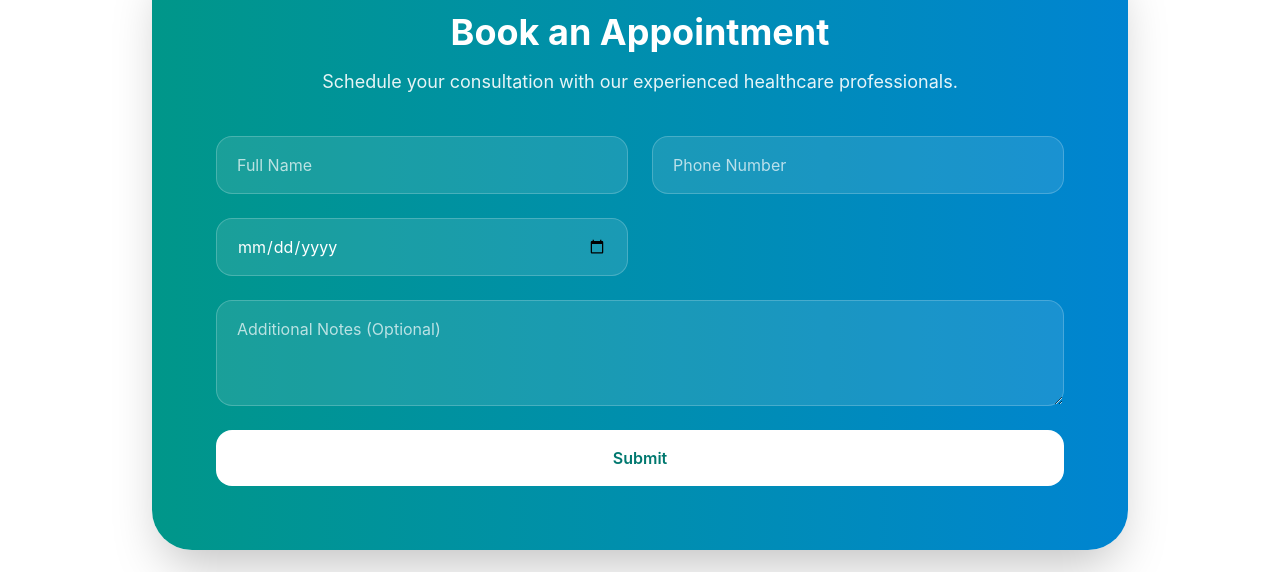
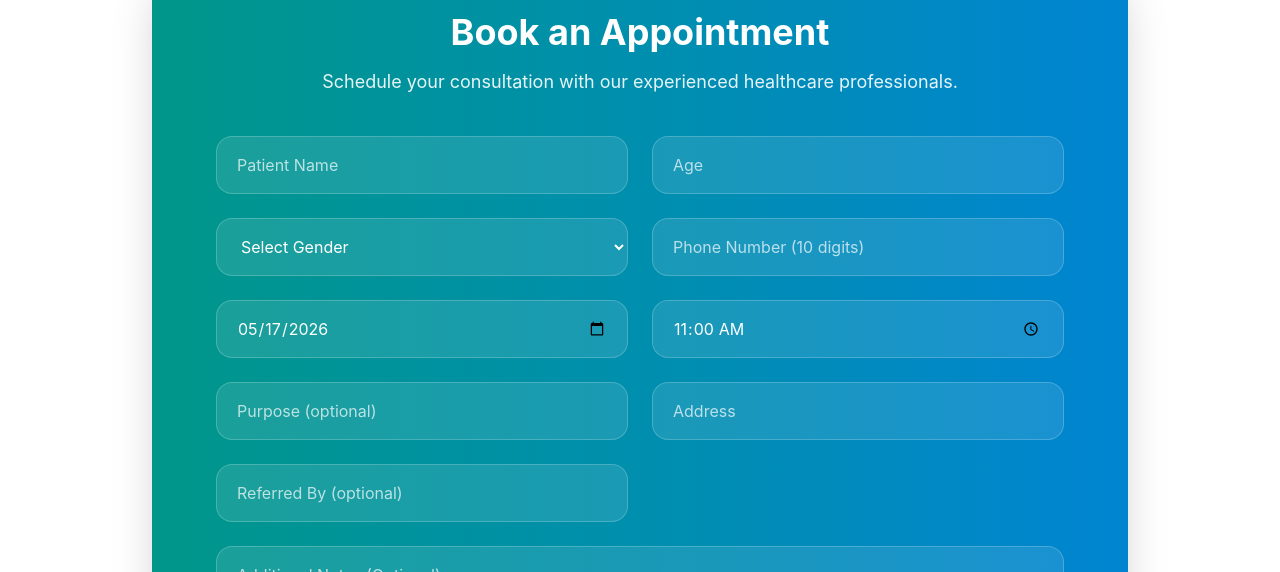
Before and after one commit to SMJajoo/RG_website, a React (Vite) app in the folder radhegovind-hospital/: page / in a window 1280 px wide. Shown: the part 5120-5692 px from the top of the page. Built offline with nearby package versions, Linux system fonts and the light colour scheme.

Commit message:
google sheet - online booking appoitnment

```diff
--- a/radhegovind-hospital/server.js
+++ b/radhegovind-hospital/server.js
@@ -34,23 +34,89 @@ app.get('/api/appointments', (req, res) => {
 // Create new appointment
 app.post('/api/appointments', (req, res) => {
   try {
-    const { fullName, phone, treatment, dateTime, notes } = req.body;
+    const {
+      patientName,
+      phone,
+      date,
+      time,
+      doctor,
+      purpose,
+      age,
+      gender,
+      address,
+      referredBy,
+      notes,
+    } = req.body;
 
-    // Validation (treatment is now optional)
-    if (!fullName || !phone || !dateTime) {
-      return res.status(400).json({ error: 'Missing required fields' });
+    // Basic validation
+    if (!patientName || !phone || !date || !time) {
+      return res.status(400).json({ error: 'Missing required fields (patientName, phone, date, time)' });
     }
+
+    // Normalize phone to digits and expect 10 digits
+    const cleanedPhone = ('' + phone).replace(/\D/g, '');
+    if (cleanedPhone.length !== 10) {
+      return res.status(400).json({ error: 'Phone must be 10 digits' });
+    }
+
+    // Parse date and time into ISO datetime
+    const parseDateTime = (dateStr, timeStr) => {
+      // dateStr may be YYYY-MM-DD or DD/MM/YYYY
+      let year, month, day;
+      if (dateStr.includes('/')) {
+        const parts = dateStr.split('/').map(p => p.trim());
+        if (parts[0].length === 4) {
+          year = parseInt(parts[0]);
+          month = parseInt(parts[1]);
+          day = parseInt(parts[2]);
+        } else {
+          day = parseInt(parts[0]);
+          month = parseInt(parts[1]);
+          year = parseInt(parts[2]);
+        }
+      } else {
+        const parts = dateStr.split('-');
+        year = parseInt(parts[0]);
+        month = parseInt(parts[1]);
+        day = parseInt(parts[2]);
+      }
+
+      // timeStr may be HH:MM or H:MM AM/PM
+      let hour = 0;
+      let minute = 0;
+      const ampmMatch = timeStr.match(/(AM|PM|am|pm)/);
+      let timePart = timeStr.replace(/\s?(AM|PM|am|pm)/, '').trim();
+      const t = timePart.split(':');
+      hour = parseInt(t[0] || 0);
+      minute = parseInt(t[1] || 0);
+      if (ampmMatch) {
+        const ampm = ampmMatch[0].toLowerCase();
+        if (ampm === 'pm' && hour < 12) hour += 12;
+        if (ampm === 'am' && hour === 12) hour = 0;
+      }
+
+      const dt = new Date(year, month - 1, day, hour, minute, 0, 0);
+      return dt.toISOString();
+    };
+
+    const dateTime = parseDateTime(date, time);
 
     const data = fs.readFileSync(appointmentsFile, 'utf8');
     const appointments = JSON.parse(data);
 
     const newAppointment = {
       id: Date.now(),
-      fullName,
-      phone,
-      // Only add treatment if present
-      ...(treatment ? { treatment } : {}),
+      patientName,
+      phone: cleanedPhone,
+      date,
+      time,
       dateTime,
+      doctor: doctor || null,
+      purpose: purpose || null,
+      age: age || null,
+      gender: gender || null,
+      address: address || null,
+      referredBy: referredBy || null,
       notes: notes || '',
       status: 'Pending',
       createdAt: new Date().toISOString(),
@@ -61,6 +127,7 @@ app.post('/api/appointments', (req, res) => {
 
     res.status(201).json({ message: 'Appointment booked successfully', appointment: newAppointment });
   } catch (error) {
+    console.error(error);
     res.status(500).json({ error: 'Failed to create appointment' });
   }
 });
--- a/radhegovind-hospital/src/App.jsx
+++ b/radhegovind-hospital/src/App.jsx
@@ -11,9 +11,16 @@ export default function RadheGovindHospitalWebsite() {
   const [expandedService, setExpandedService] = useState(null);
   const [currentImageIndex, setCurrentImageIndex] = useState(0);
   const [formData, setFormData] = useState({
-    fullName: '',
+    patientName: '',
+    age: '',
+    gender: '',
     phone: '',
-    appointmentDate: '',
+    doctor: 'gbhattad',
+    date: new Date().toISOString().split('T')[0],
+    time: '11:00',
+    purpose: '',
+    address: '',
+    referredBy: '',
     notes: '',
   });
   const [formStatus, setFormStatus] = useState('');
@@ -21,6 +28,7 @@ export default function RadheGovindHospitalWebsite() {
 
   const phoneNumber = '919579912389';
   const whatsappNumber = '919579912389';
+  const GOOGLE_SHEET_URL = 'https://script.google.com/macros/s/AKfycbwMisTW9D-Z1gC8YH4q_oGJ2OwGaa0I4P6hfOIYDxu7f0Hu0CghecYek_egoGQVbNrXBA/exec';
 
   const handleCallNow = () => {
     window.location.href = `tel:+${phoneNumber}`;
@@ -45,47 +53,82 @@ export default function RadheGovindHospitalWebsite() {
     }));
   };
 
-  const handleFormSubmit = (e) => {
+  const handleFormSubmit = async (e) => {
     e.preventDefault();
     setLoading(true);
     setFormStatus('');
 
     try {
-      // Format appointment date
-      const appointmentDateObj = new Date(formData.appointmentDate);
-      const dateString = appointmentDateObj.toLocaleDateString('en-IN', {
-        weekday: 'long',
-        year: 'numeric',
-        month: 'long',
-        day: 'numeric',
-      });
+      const cleanedName = formData.patientName.trim();
+      const cleanedPhone = (formData.phone || '').replace(/\D/g, '');
+      const doctorValue = formData.doctor || 'gbhattad';
+      const selectedDate = formData.date || new Date().toISOString().split('T')[0];
+      const selectedTime = formData.time || '11:00';
 
-      // Construct WhatsApp message
+      // Basic phone validation: expect 10 digits
+      if (cleanedPhone.length !== 10) {
+        setFormStatus('error');
+        setLoading(false);
+        return alert('Please enter a valid 10-digit phone number');
+      }
+
       const message = `Hello! I would like to book an appointment at RadheGovind Hospital.
 
-*Patient Details:*
- Full Name: ${formData.fullName}
- Phone: ${formData.phone}
- Preferred Appointment Date: ${dateString}
-${formData.notes ? ` Additional Notes: ${formData.notes}` : ''}
+    *Patient Details:*
+    Patient Name: ${cleanedName}
+    Phone: ${cleanedPhone}
+    Age: ${formData.age}
+    Gender: ${formData.gender}
+    Date: ${selectedDate}
+    Time: ${selectedTime}
+    Purpose: ${formData.purpose}
+    Address: ${formData.address}
+    Referred By: ${formData.referredBy}
 
-Please confirm my appointment. Thank you!`;
+    Please confirm my appointment. Thank you!`;
 
-      // Send to WhatsApp
       const encodedMessage = encodeURIComponent(message);
       window.open(`https://wa.me/${whatsappNumber}?text=${encodedMessage}`, '_blank');
 
-      // Show success message
+      const params = new URLSearchParams({
+        'Patient Name': cleanedName,
+        'Phone': cleanedPhone,
+        'Date': selectedDate,
+        'Time': selectedTime,
+        'Doctor': doctorValue,
+        'Purpose': formData.purpose || '',
+        'Age': formData.age || '',
+        'Gender': formData.gender || '',
+        'Address': formData.address || '',
+        'Referred By': formData.referredBy || '',
+        'Notes': formData.notes || '',
+      });
+
+      const response = await fetch(`${GOOGLE_SHEET_URL}?${params.toString()}`, {
+        method: 'GET',
+      });
+
+      if (!response.ok) {
+        throw new Error('Google Sheet submission failed');
+      }
+
       setFormStatus('success');
       setFormData({
-        fullName: '',
+        patientName: '',
+        age: '',
+        gender: '',
         phone: '',
-        appointmentDate: '',
+        doctor: 'gbhattad',
+        date: new Date().toISOString().split('T')[0],
+        time: '11:00',
+        purpose: '',
+        address: '',
+        referredBy: '',
         notes: '',
       });
     } catch (error) {
+      console.error('Error:', error);
       setFormStatus('error');
-      console.error('Error:', error);
     } finally {
       setLoading(false);
     }
@@ -639,18 +682,43 @@ Please confirm my appointment. Thank you!`;
               <form onSubmit={handleFormSubmit} className="grid md:grid-cols-2 gap-6">
                 <input
                   type="text"
-                  name="fullName"
-                  placeholder="Full Name"
-                  value={formData.fullName}
+                  name="patientName"
+                  placeholder="Patient Name"
+                  value={formData.patientName}
                   onChange={handleFormChange}
                   required
                   className="bg-white/10 border border-white/20 rounded-2xl px-5 py-4 placeholder-white/70 outline-none focus:ring-2 focus:ring-white text-white"
                 />
 
                 <input
+                  type="number"
+                  name="age"
+                  placeholder="Age"
+                  min="0"
+                  max="120"
+                  value={formData.age}
+                  onChange={handleFormChange}
+                  required
+                  className="bg-white/10 border border-white/20 rounded-2xl px-5 py-4 placeholder-white/70 outline-none focus:ring-2 focus:ring-white text-white"
+                />
+
+                <select
+                  name="gender"
+                  value={formData.gender}
+                  onChange={handleFormChange}
+                  required
+                  className="bg-white/10 border border-white/20 rounded-2xl px-5 py-4 outline-none focus:ring-2 focus:ring-white text-white"
+                >
+                  <option value="" className="text-slate-800">Select Gender</option>
+                  <option value="Male" className="text-slate-800">Male</option>
+                  <option value="Female" className="text-slate-800">Female</option>
+                  <option value="Other" className="text-slate-800">Other</option>
+                </select>
+
+                <input
                   type="tel"
                   name="phone"
-                  placeholder="Phone Number"
+                  placeholder="Phone Number (10 digits)"
                   value={formData.phone}
                   onChange={handleFormChange}
                   required
@@ -659,11 +727,48 @@ Please confirm my appointment. Thank you!`;
 
                 <input
                   type="date"
-                  name="appointmentDate"
-                  value={formData.appointmentDate}
+                  name="date"
+                  value={formData.date}
                   onChange={handleFormChange}
                   required
                   className="bg-white/10 border border-white/20 rounded-2xl px-5 py-4 outline-none focus:ring-2 focus:ring-white text-white"
+                />
+
+                <input
+                  type="time"
+                  name="time"
+                  value={formData.time}
+                  onChange={handleFormChange}
+                  required
+                  className="bg-white/10 border border-white/20 rounded-2xl px-5 py-4 outline-none focus:ring-2 focus:ring-white text-white"
+                />
+
+                <input
+                  type="text"
+                  name="purpose"
+                  placeholder="Purpose (optional)"
+                  value={formData.purpose}
+                  onChange={handleFormChange}
+                  className="bg-white/10 border border-white/20 rounded-2xl px-5 py-4 placeholder-white/70 outline-none focus:ring-2 focus:ring-white text-white"
+                />
+
+                <input
+                  type="text"
+                  name="address"
+                  placeholder="Address"
+                  value={formData.address}
+                  onChange={handleFormChange}
+                  required
+                  className="bg-white/10 border border-white/20 rounded-2xl px-5 py-4 placeholder-white/70 outline-none focus:ring-2 focus:ring-white text-white"
+                />
+
+                <input
+                  type="text"
+                  name="referredBy"
+                  placeholder="Referred By (optional)"
+                  value={formData.referredBy}
+                  onChange={handleFormChange}
+                  className="bg-white/10 border border-white/20 rounded-2xl px-5 py-4 placeholder-white/70 outline-none focus:ring-2 focus:ring-white text-white"
                 />
 
                 <textarea
```
Also changed, not shown: 1 other file (tests, documents, lock files or other folders).
